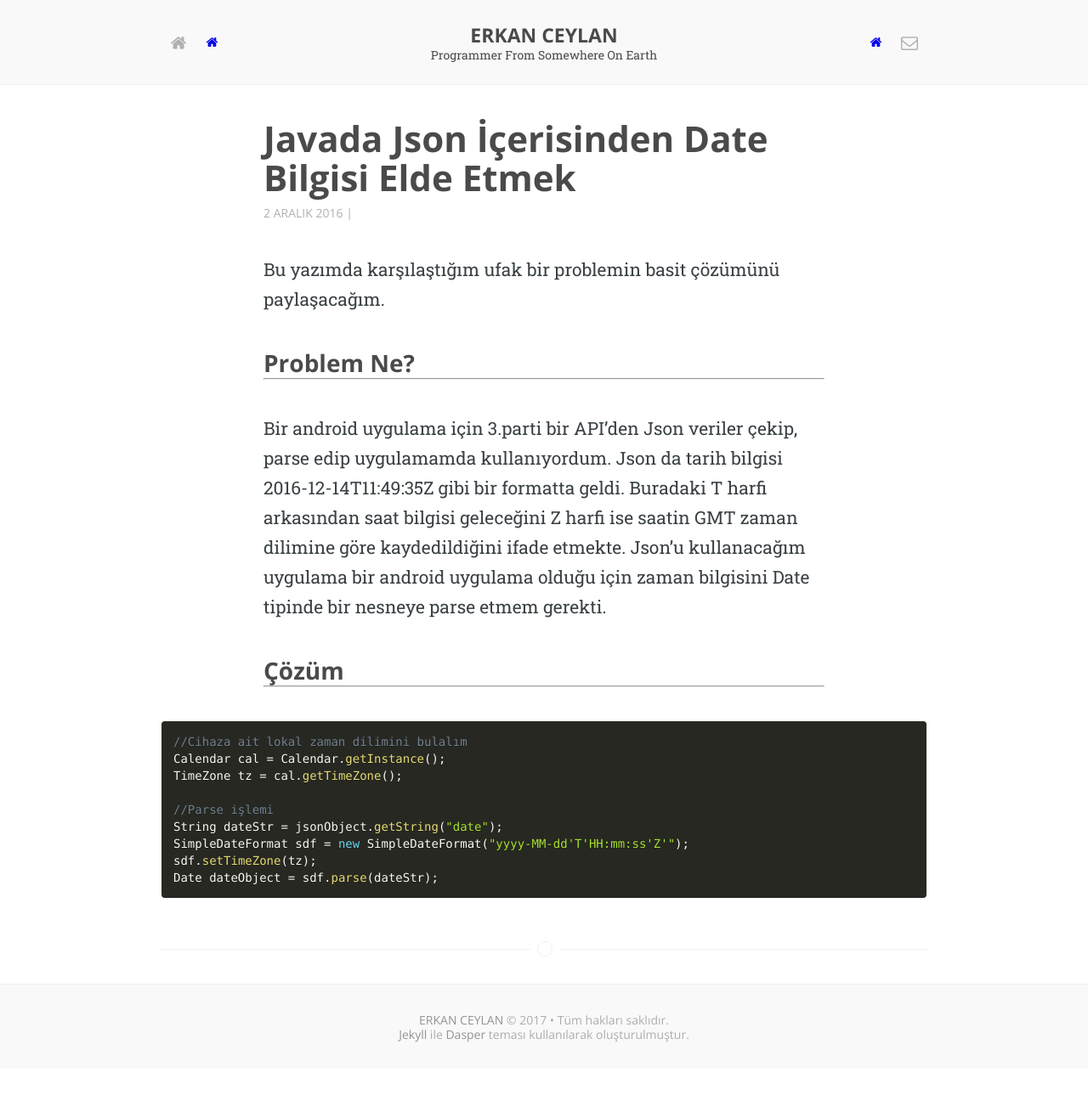
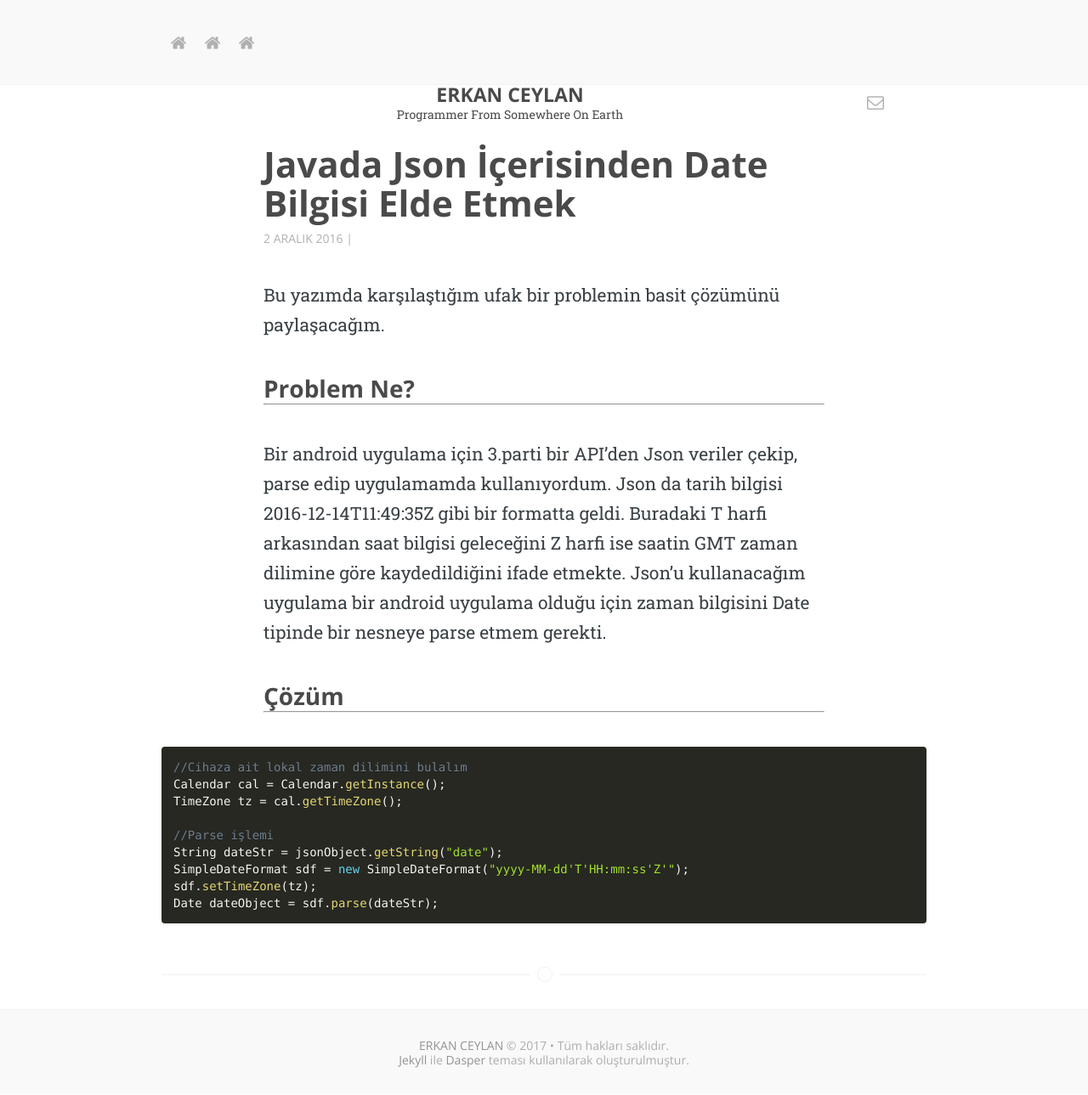
Before and after one commit to erkanceylan/blog, a Jekyll site: the page built from _posts/2016-12-2-Java-Json-Date-Parsing.md, in a window 1280 px wide. Shown: the whole page at 85% size. Built offline with Jekyll 4.4.1, drawn with Linux system fonts in a browser that asks for light colours; some web fonts are replaced; comment, search, counter and statistics services are not loaded; before the commit the page ends 1259 px from its top, so only the background shows below that.

Commit message:
Update default.html

```diff
--- a/_layouts/default.html
+++ b/_layouts/default.html
@@ -79,17 +79,14 @@ layout: htmlCompressor
 
 			<!-- Homepage -->
 			<a href="{{ site.baseurl }}"><i class="icon-home"></i></a>
+			<a href="{{ site.baseurl }}"><i class="icon-home"></i></a>
+			<a href="{{ site.baseurl }}"><i class="icon-home"></i></a>
 			<!-- Site name & description -->
 			<div>
 
 				<!-- Display: table -->
 				<div class="dt">
-					<!-- Display: table-cell -->
-					<div class="dtc">
 
-						<a href="{{ site.baseurl }}"><i class="icon-home"></i></a>
-
-					</div><!-- .dtc -->
 					<!-- Display: table-cell -->
 					<div class="dtc">
 
@@ -97,12 +94,7 @@ layout: htmlCompressor
 						<h6>{{ site.description }}</h6>
 
 					</div><!-- .dtc -->
-					<!-- Display: table-cell -->
-					<div class="dtc">
 
-						<a href="{{ site.baseurl }}"><i class="icon-home"></i></a>
-
-					</div><!-- .dtc -->
 
 				</div><!-- .dt -->
 
```
